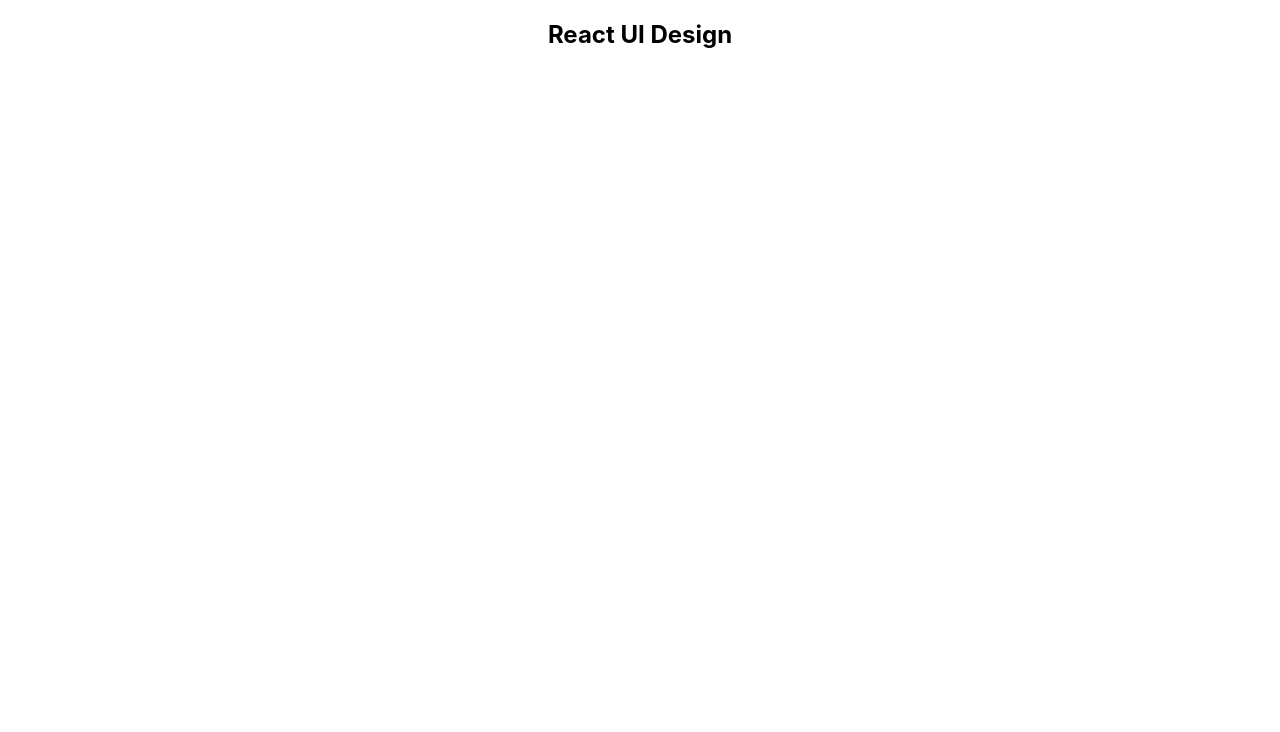
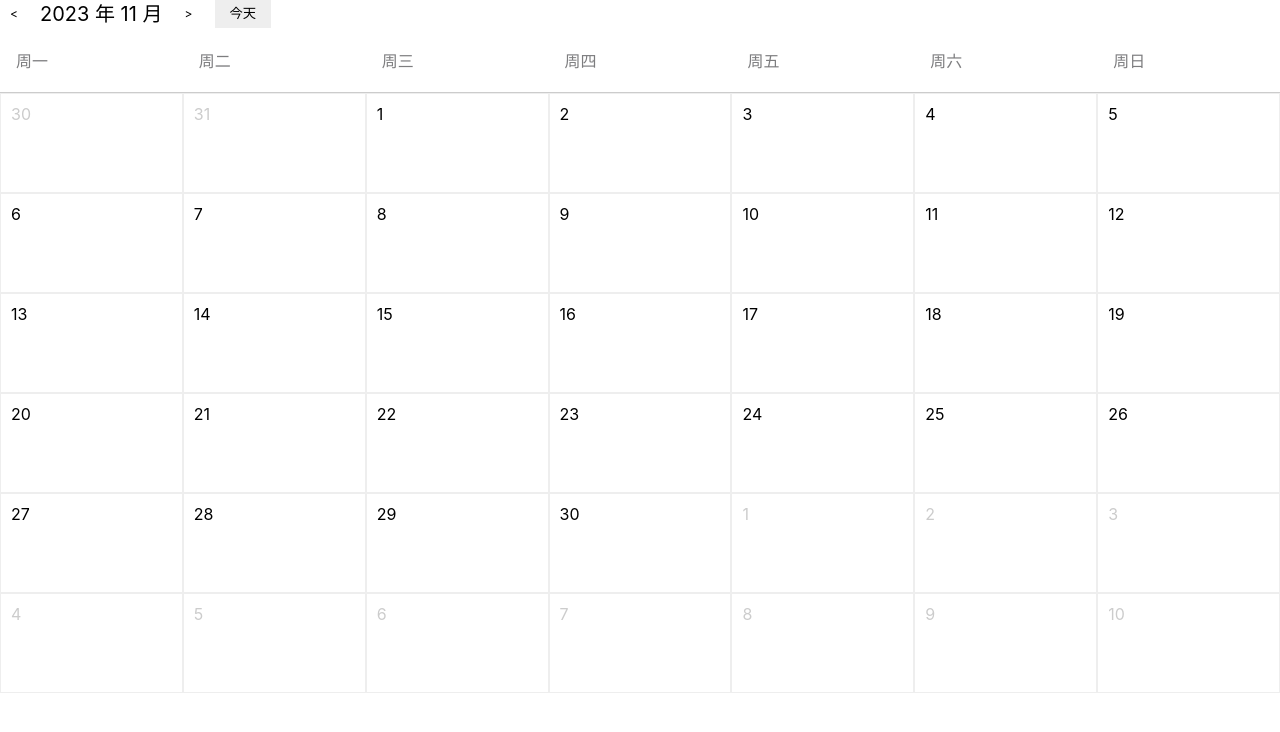
Before and after one commit to zjunbin1286/react-ui-design, a React (Create React App) app: page / in a window 1280 px wide. Shown: the top 732 px of the page. Built offline with nearby package versions, Linux system fonts and the light colour scheme.

Commit message:
feat: calendar-component v1

```diff
--- a/package.json
+++ b/package.json
@@ -10,9 +10,11 @@
     "@types/node": "^16.18.83",
     "@types/react": "^18.2.58",
     "@types/react-dom": "^18.2.19",
+    "dayjs": "^1.11.10",
     "react": "^18.2.0",
     "react-dom": "^18.2.0",
     "react-scripts": "5.0.1",
+    "sass": "^1.71.1",
     "typescript": "^4.9.5",
     "web-vitals": "^2.1.4"
   },
--- a/src/App.tsx
+++ b/src/App.tsx
@@ -1,10 +1,11 @@
 import React from 'react';
-import './App.css';
+import Calendar from './Calendar';
+import dayjs from 'dayjs';
 
 function App() {
   return (
     <div className="App">
-      <h2>React UI Design</h2>
+      <Calendar value={dayjs('2023-11-08')}></Calendar>
     </div>
   );
 }
--- /dev/null
+++ b/src/Calendar/Header.tsx
@@ -0,0 +1,14 @@
+function Header() {
+  return (
+    <div className="calendar-header">
+      <div className="calendar-header-left">
+        <div className="calendar-header-icon">&lt;</div>
+        <div className="calendar-header-value">2023 年 11 月</div>
+        <div className="calendar-header-icon">&gt;</div>
+        <button className="calendar-header-btn">今天</button>
+      </div>
+    </div>
+  )
+}
+
+export default Header
--- /dev/null
+++ b/src/Calendar/MonthCalendar.tsx
@@ -0,0 +1,88 @@
+import { Dayjs } from 'dayjs'
+import { CalendarProps } from '.'
+
+interface MonthCalendarProps extends CalendarProps {}
+
+/**
+ * 获取当月全部日期数据
+ * @param date 日期
+ * @returns
+ */
+function getAllDays(date: Dayjs) {
+  const daysInMonth = date.daysInMonth() // 这个月的天数
+  const startDate = date.startOf('month') // 这个月的第一天
+  const day = startDate.day() - 1
+
+  // 日历都是固定 6 * 7 个日期
+  const daysInfo: Array<{date: Dayjs, currentMonth: boolean}> = new Array(6 * 7)
+
+  // subtract 方法就可以计算当前日期 -1、-2、-3 的日期
+  for (let i = 0; i < day; i++) {
+    daysInfo[i] = {
+      date: startDate.subtract(day - i, 'day'),
+      currentMonth: false
+    }
+  }
+
+  // 完整的日期
+  for(let i = day ; i < daysInfo.length; i++) {
+    const calcDate = startDate.add(i - day, 'day');
+
+    daysInfo[i] = {
+      date: calcDate,
+      currentMonth: calcDate.month() === date.month()
+    }
+  }
+
+  return daysInfo;
+}
+
+/**
+ * 渲染日期
+ * @param days 日期列表
+ * @returns
+ */
+function renderDays(days: Array<{ date: Dayjs, currentMonth: boolean}>) {
+  const rows = [];
+  for(let i = 0; i < 6; i++ ) {
+      const row = [];
+      for(let j = 0; j < 7; j++) {
+        const item = days[i * 7 + j];
+        row[j] = <div className={
+          "calendar-month-body-cell " + (item.currentMonth ? 'calendar-month-body-cell-current' : '')
+        }>{item.date.date()}</div>
+      }
+      rows.push(row);
+  }
+  return rows.map(row => <div className="calendar-month-body-row">{row}</div>)
+}
+
+/**
+ * 月份组件
+ * @param props MonthCalendarProps
+ * @returns
+ */
+function MonthCalendar(props: MonthCalendarProps) {
+  const weekList = ['周一', '周二', '周三', '周四', '周五', '周六', '周日']
+
+  const allDays = getAllDays(props.value)
+
+  return (
+    <div className="calendar-month">
+      <div className="calendar-month-week-list">
+        {weekList.map((week) => (
+          <div className="calendar-month-week-list-item" key={week}>
+            {week}
+          </div>
+        ))}
+      </div>
+      <div className="calendar-month-body">
+        {
+          renderDays(allDays)
+        }
+      </div>
+    </div>
+  )
+}
+
+export default MonthCalendar
--- /dev/null
+++ b/src/Calendar/index.scss
@@ -0,0 +1,80 @@
+.calendar {
+  width: 100%;
+}
+
+.calendar-month {
+  &-week-list {
+    display: flex;
+    padding: 0;
+    width: 100%;
+    box-sizing: border-box;
+    border-bottom: 1px solid #ccc;
+
+    &-item {
+      padding: 20px 16px;
+      text-align: left;
+      color: #7d7d7f;
+      flex: 1;
+    }
+  }
+  &-body {
+    &-row {
+      height: 100px;
+      display: flex;
+    }
+    &-cell {
+      flex: 1;
+      border: 1px solid #eee;
+      padding: 10px;
+      color: #ccc;
+      &-current {
+        color: #000;
+      }
+    }
+  }
+}
+
+.calendar-header {
+  &-left {
+    display: flex;
+    align-items: center;
+    height: 28px;
+    line-height: 28px;
+  }
+
+  &-value {
+    font-size: 20px;
+  }
+
+  &-btn {
+    background: #eee;
+    cursor: pointer;
+    border: 0;
+    padding: 0 15px;
+    line-height: 28px;
+
+    &:hover {
+      background: #ccc;
+    }
+  }
+
+  &-icon {
+    width: 28px;
+    height: 28px;
+    line-height: 28px;
+    border-radius: 50%;
+    text-align: center;
+    font-size: 12px;
+    user-select: none;
+    cursor: pointer;
+
+    margin-right: 12px;
+    &:not(:first-child) {
+      margin: 0 12px;
+    }
+
+    &:hover {
+      background: #ccc;
+    }
+  }
+}
--- /dev/null
+++ b/src/Calendar/index.tsx
@@ -0,0 +1,20 @@
+import React from 'react'
+import { Dayjs } from 'dayjs';
+import MonthCalendar from './MonthCalendar'
+import Header from './Header'
+import './index.scss'
+
+export interface CalendarProps {
+  value: Dayjs
+}
+
+function Calendar(props: CalendarProps) {
+  return (
+    <div className="calendar">
+      <Header/>
+      <MonthCalendar {...props}/>
+    </div>
+  )
+}
+
+export default Calendar
```
Also changed, not shown: 1 other file (tests, documents, lock files or other folders).
